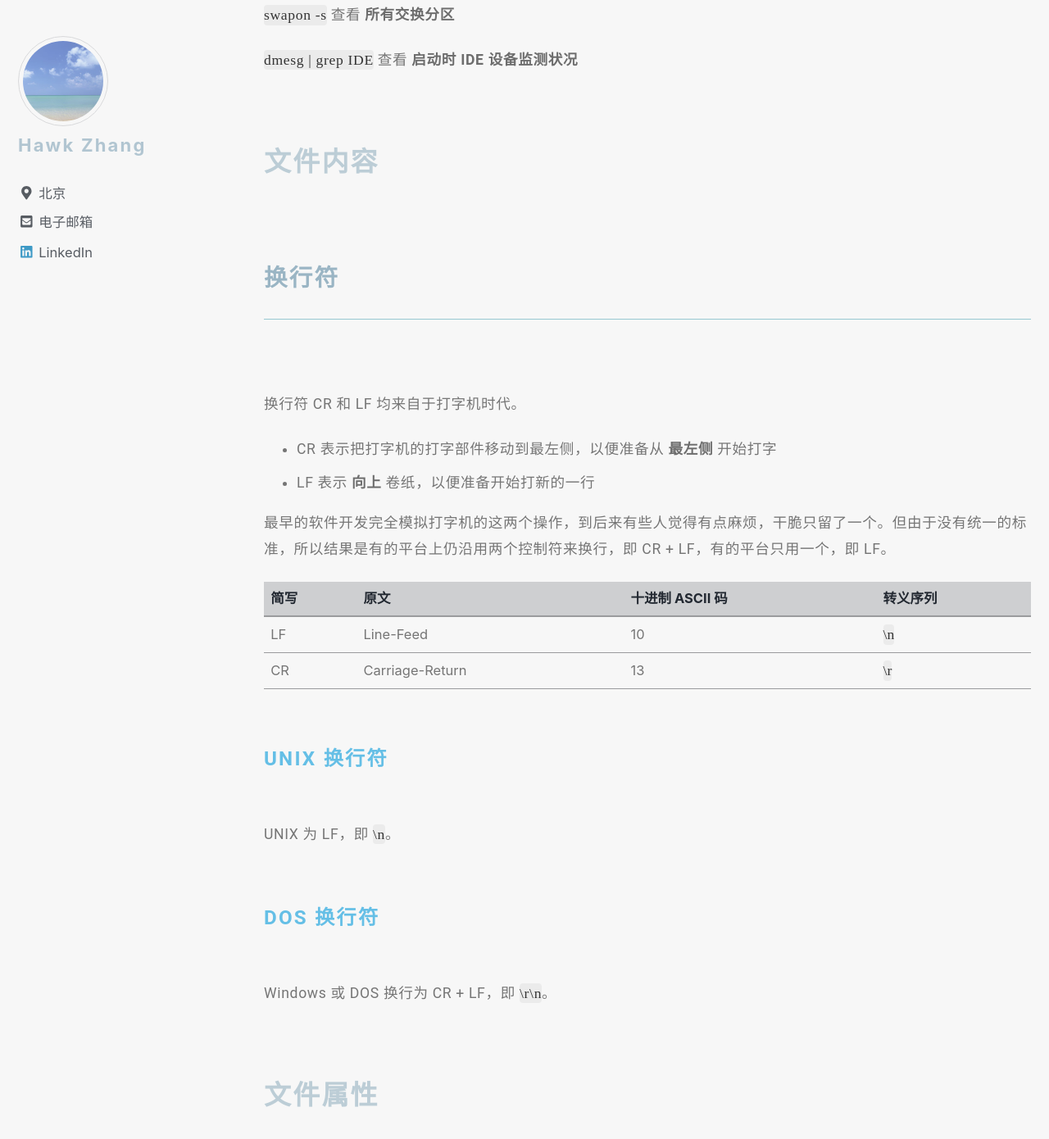
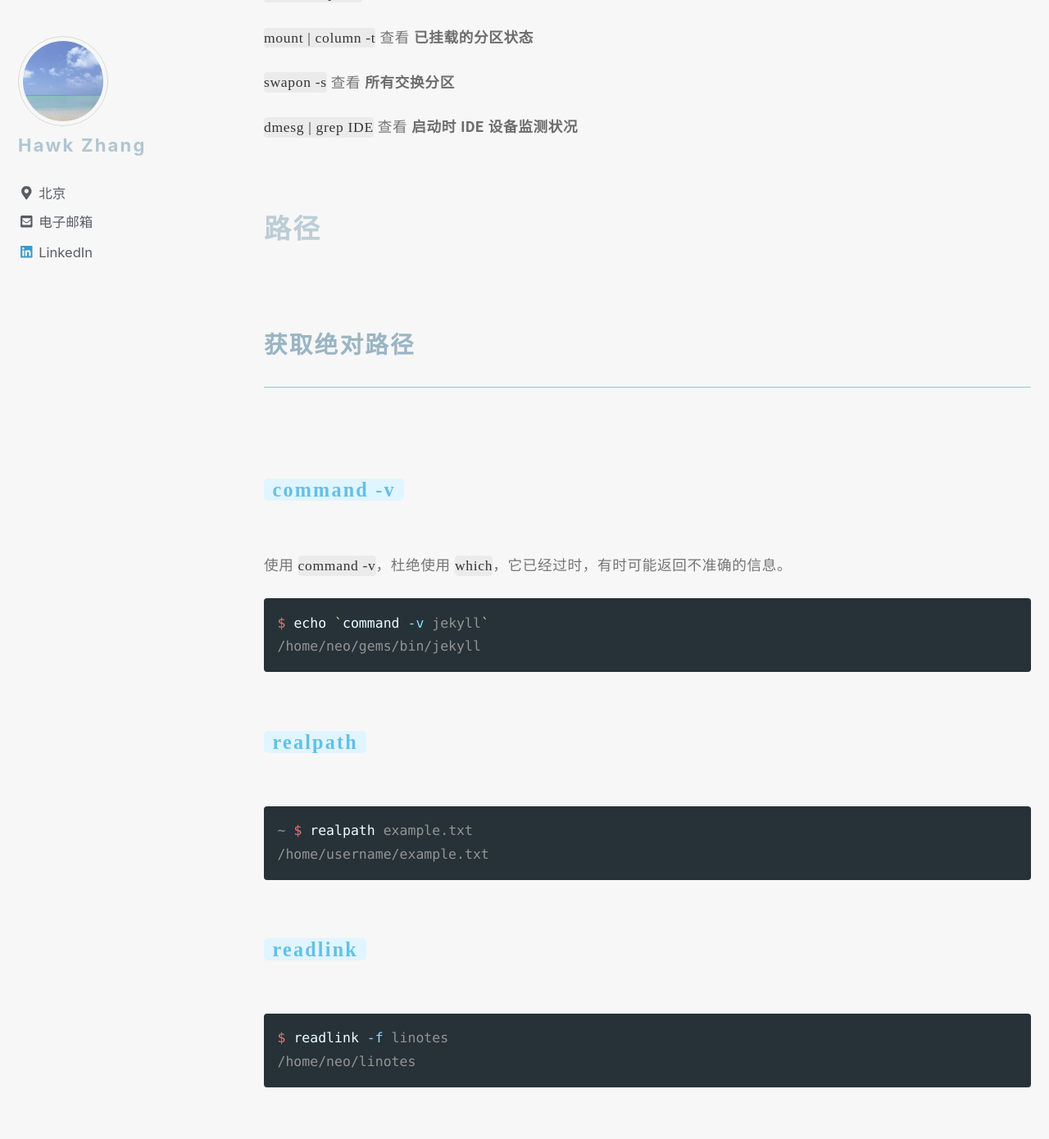
Before and after one commit to narru888/linotes_note, a Jekyll site: the page built from _posts/tools/2015-02-01-filesystem.md, in a window 1280 px wide and 1400 px high, scrolled down 3982 px. Shown: the top 1390 px of the window at 82% size. Built offline with Jekyll 4.4.1, drawn with Linux system fonts in a browser that asks for light colours; nearby versions of some CDN libraries; a script that is not in the unit is left out; comment, search, counter and statistics services are not loaded.

Commit message:
update on 2018-08-04 15:02:46 CST

````diff
--- a/_posts/tools/2015-02-01-filesystem.md
+++ b/_posts/tools/2015-02-01-filesystem.md
@@ -115,6 +115,68 @@ tmpfs                  103M     0  103M   0% /run/user/1004
 
 `dmesg | grep IDE`  查看 **启动时 IDE 设备监测状况**
 
+
+
+
+
+
+
+
+
+
+
+
+
+
+
+
+
+
+
+
+
+
+
+
+
+## 路径
+
+
+
+
+
+
+
+### 获取绝对路径
+
+
+
+#### `command -v`
+
+使用 `command -v`，杜绝使用 `which`，它已经过时，有时可能返回不准确的信息。
+
+```bash
+$ echo `command -v jekyll`
+/home/neo/gems/bin/jekyll
+```
+
+
+
+#### `realpath`
+
+```bash
+~ $ realpath example.txt
+/home/username/example.txt
+```
+
+
+
+#### `readlink`
+
+```bash
+$ readlink -f linotes
+/home/neo/linotes
+```
 
 
 
````
Also changed, not shown: _drafts/codes/2017-07-01-debug.md (+1 -10 lines), _drafts/codes/2017-07-01-filesystem.md (added, +49 -0 lines), _drafts/codes/2017-07-01-storage.md (+1 -1 lines), 3 other files.
